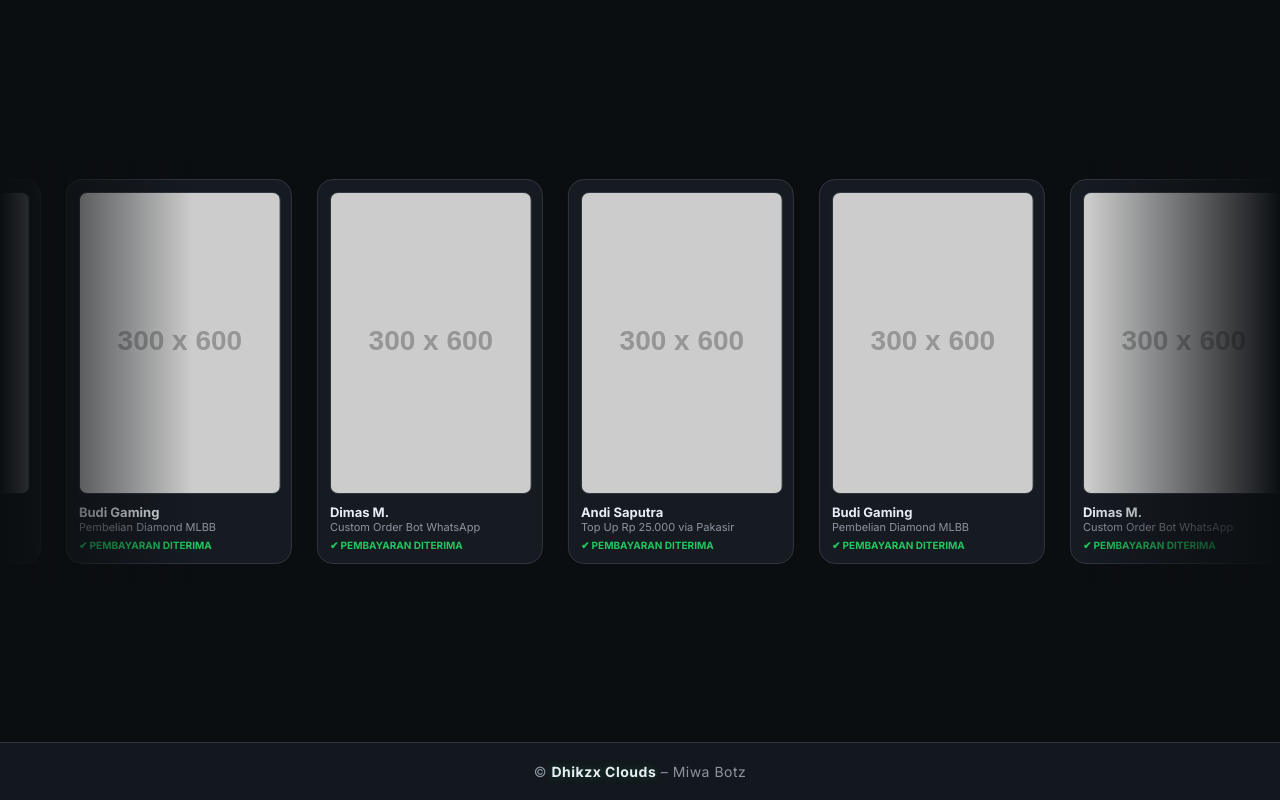
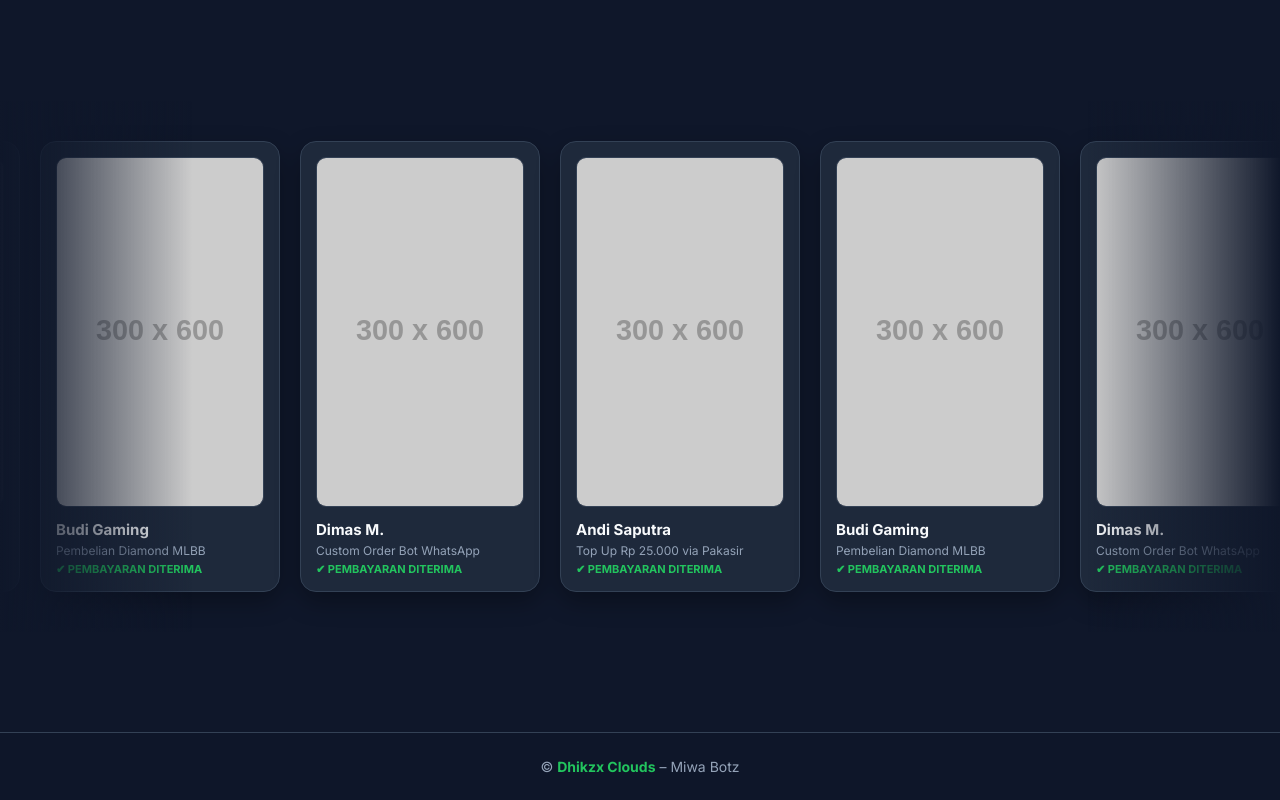
Before and after one commit to DimasMahardika24/Testimoni_Web, a plain HTML site: page index.html in a window 1280 px wide. Drawn offline with Linux system fonts and the light colour scheme; placeholder pictures from the web are drawn by us.

Commit message:
Refactor index.html for layout and style enhancements
Updated styles and structure for improved layout and aesthetics.

```diff
--- a/index.html
+++ b/index.html
@@ -3,30 +3,32 @@
 <head>
     <meta charset="UTF-8">
     <meta name="viewport" content="width=device-width, initial-scale=1.0">
-    <title>Testimoni - Dhikzx Clouds</title>
+    <title>Dhikzx Clouds - Testimoni</title>
     <link href="https://fonts.googleapis.com/css2?family=Inter:wght@400;600;700&display=swap" rel="stylesheet">
 
     <style>
         :root {
-            --bg-dark: #0b0e11;
-            --bg-card: #161b22;
-            --accent: #22c55e;
-            --text-primary: #e6edf3;
-            --text-dim: #8b949e;
-            --border: #30363d;
-            --speed: 40s;
+            /* Warna diubah agar tidak hitam pekat (lebih berdimensi) */
+            --bg-main: #0f172a;       /* Hitam Slate halus */
+            --bg-card: #1e293b;       /* Kartu lebih terang sedikit */
+            --accent: #22c55e;        /* Hijau sukses */
+            --text-main: #f8fafc;
+            --text-dim: #94a3b8;
+            --border: #334155;
+            --speed: 35s;
         }
+
+        * { box-sizing: border-box; margin: 0; padding: 0; }
 
         body {
             font-family: 'Inter', sans-serif;
-            background-color: var(--bg-dark);
-            margin: 0;
+            background-color: var(--bg-main);
+            color: var(--text-main);
             display: flex;
             flex-direction: column;
             min-height: 100vh;
         }
 
-        /* Kontainer Utama agar Marquee di Tengah */
         main {
             flex: 1;
             display: flex;
@@ -34,9 +36,10 @@
             overflow: hidden;
         }
 
+        /* Marquee Setup */
         .marquee-wrapper {
             width: 100%;
-            padding: 20px 0;
+            padding: 40px 0;
             position: relative;
             overflow: hidden;
             display: flex;
@@ -45,89 +48,76 @@
         .marquee-content {
             display: flex;
             flex-shrink: 0;
-            gap: 25px;
+            gap: 20px;
             animation: scroll var(--speed) linear infinite;
         }
 
-        /* Card Setup (Portrait Mode) */
+        /* Card Styling Portrait */
         .card {
             background: var(--bg-card);
             border: 1px solid var(--border);
             border-radius: 16px;
-            padding: 12px;
-            width: 200px; /* Lebar dikecilkan dikit biar pas */
+            padding: 15px;
+            width: 240px;
             display: flex;
             flex-direction: column;
-            gap: 10px;
-            transition: 0.3s;
+            gap: 12px;
+            box-shadow: 0 10px 25px rgba(0,0,0,0.3);
+            transition: 0.3s ease;
         }
 
         .card:hover {
+            transform: translateY(-10px);
             border-color: var(--accent);
-            transform: scale(1.02);
+            box-shadow: 0 15px 30px rgba(34, 197, 94, 0.2);
         }
 
-        .card .receipt-img {
+        .card img {
             width: 100%;
-            height: 300px; /* Panjang ke bawah */
-            border-radius: 8px;
+            height: 350px; /* Panjang ke bawah */
+            border-radius: 10px;
             object-fit: cover;
+            background: #0f172a;
             border: 1px solid var(--border);
         }
 
-        .details b {
-            font-size: 13px;
-            color: var(--text-primary);
-            display: block;
-        }
-
-        .details span {
-            font-size: 11px;
-            color: var(--text-dim);
-            display: block;
-        }
+        .details b { font-size: 15px; color: var(--text-main); }
+        .details span { font-size: 12px; color: var(--text-dim); display: block; margin: 4px 0; }
 
         .status-badge {
-            font-size: 10px;
+            font-size: 11px;
             font-weight: 700;
             color: var(--accent);
             display: flex;
             align-items: center;
-            gap: 4px;
-            margin-top: 5px;
+            gap: 6px;
         }
 
-        /* Footer Style */
+        /* Footer Branded */
         footer {
-            padding: 20px;
+            padding: 25px;
             text-align: center;
-            background: rgba(22, 27, 34, 0.8);
+            background: rgba(15, 23, 42, 0.9);
             border-top: 1px solid var(--border);
             color: var(--text-dim);
             font-size: 14px;
-            letter-spacing: 0.5px;
         }
 
-        footer b {
-            color: var(--text-primary);
-            text-shadow: 0 0 10px rgba(34, 197, 94, 0.3);
-        }
+        footer b { color: var(--accent); }
 
         @keyframes scroll {
             from { transform: translateX(0); }
             to { transform: translateX(-100%); }
         }
 
-        .marquee-wrapper:hover .marquee-content {
-            animation-play-state: paused;
-        }
+        .marquee-wrapper:hover .marquee-content { animation-play-state: paused; }
 
-        /* Fade Side */
+        /* Samping Halus */
         .marquee-wrapper::before, .marquee-wrapper::after {
             content: ""; position: absolute; top: 0; width: 15%; height: 100%; z-index: 2;
         }
-        .marquee-wrapper::before { left: 0; background: linear-gradient(to right, var(--bg-dark), transparent); }
-        .marquee-wrapper::after { right: 0; background: linear-gradient(to left, var(--bg-dark), transparent); }
+        .marquee-wrapper::before { left: 0; background: linear-gradient(to right, var(--bg-main), transparent); }
+        .marquee-wrapper::after { right: 0; background: linear-gradient(to left, var(--bg-main), transparent); }
     </style>
 </head>
 <body>
@@ -150,7 +140,7 @@
         function createCard(data) {
             return `
                 <div class="card">
-                    <img src="${data.gambar}" class="receipt-img" alt="Struk">
+                    <img src="${data.gambar}" alt="Testimoni" onerror="this.src='https://via.placeholder.com/300x600/334155/ffffff?text=Image+Not+Found'">
                     <div class="details">
                         <b>${data.nama}</b>
                         <span>${data.deskripsi}</span>
```
